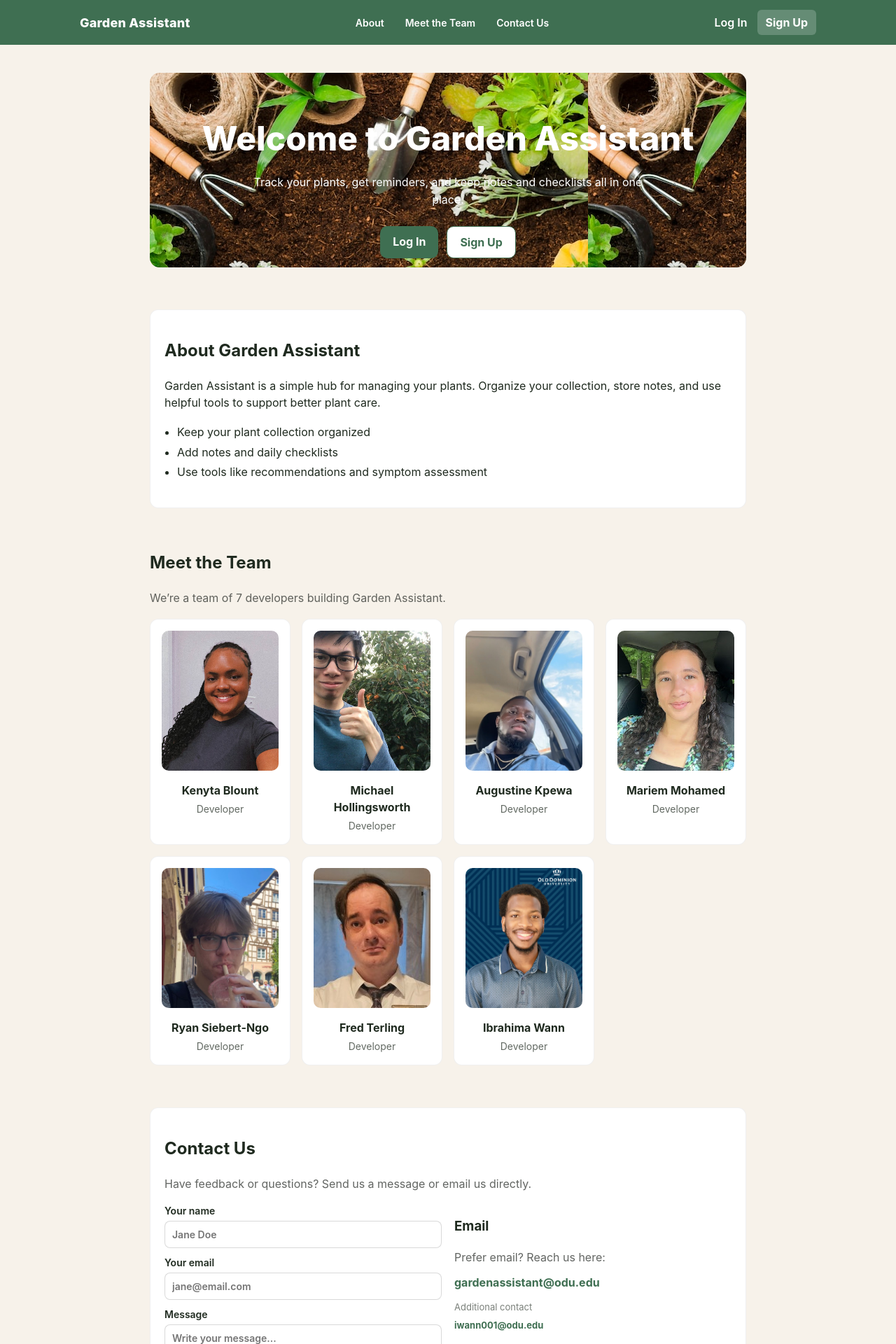
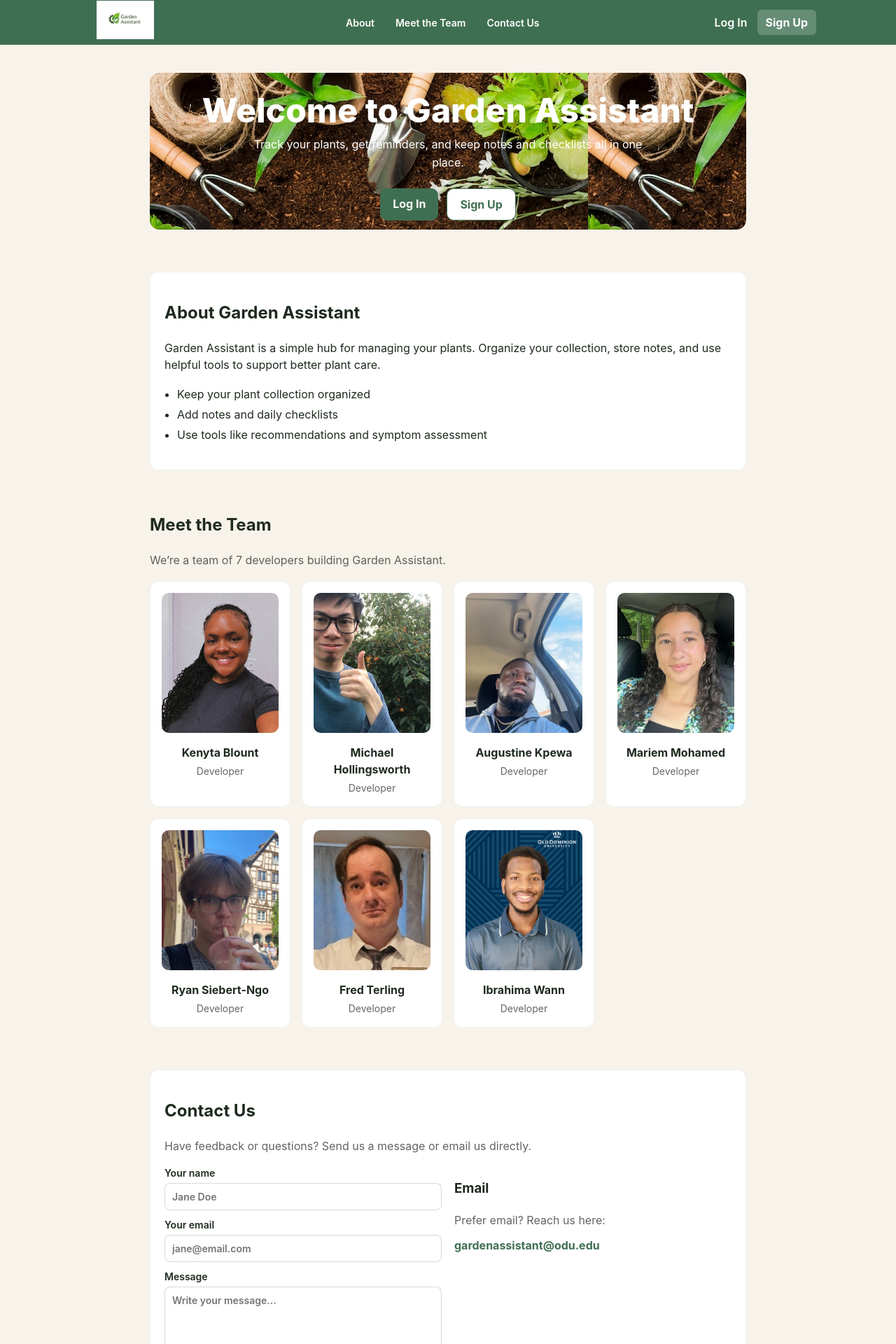
Before and after one commit to Garden-Assistant-Red-Team/Spring-2026---Red, a React (Create React App) app in the folder frontend/: page / in a window 1280 px wide. Shown: the top 1920 px of the page at 70% size. Built offline with nearby package versions, Linux system fonts and the light colour scheme; no server answers.

Commit message:
fixed the errors

```diff
--- a/frontend/src/components/Header.css
+++ b/frontend/src/components/Header.css
@@ -49,6 +49,12 @@
   cursor: pointer;
   padding: 6px 8px;
 }
+/* Logo inside navbar */
+.nav-logo {
+  height: 55px;
+  width: 130px;
+  object-fit: contain;
+}
 
 .tab:hover {
   text-decoration: underline;   /* simple hover effect */
@@ -76,6 +82,8 @@
   background: rgba(255, 255, 255, 0.2);
 }
 
+
+
 /* Slight hover feedback */
 .public-signup:hover {
   background: rgba(255, 255, 255, 0.3);
--- a/frontend/src/components/Header.js
+++ b/frontend/src/components/Header.js
@@ -1,6 +1,7 @@
 import React from "react";
 import { Link, useLocation } from "react-router-dom";
 import "./Header.css";
+import logo from "../images/logo.png";
 
 export default function Header() {
   const location = useLocation();
@@ -23,9 +24,13 @@ export default function Header() {
     <header className="public-header">
       <div className="public-header-inner">
 
-        {/* App Name */}
+        {/* Logo replacing text */}
         <Link to="/" className="public-brand">
-          Garden Assistant
+          <img
+            src={logo}
+            alt="Garden Assistant Logo"
+            className="nav-logo"
+          />
         </Link>
 
         {/* Navigation Tabs */}
--- a/frontend/src/pages/Home.css
+++ b/frontend/src/pages/Home.css
@@ -3,7 +3,8 @@
   min-height: 100vh;
   background: #f7f2ea;
   color: #1f2a1f;
-  font-family: -apple-system, BlinkMacSystemFont, "Segoe UI", Roboto, Arial, sans-serif;
+  font-family: -apple-system, BlinkMacSystemFont, "Segoe UI", Roboto, Arial,
+    sans-serif;
 }
 
 /* Main content container */
@@ -23,14 +24,31 @@
   border-radius: 14px;
   color: white;
 
-  /* simple overlay effect */
+  /* simple overlay effect (keeps text readable) */
   background-blend-mode: overlay;
   background-color: rgba(0, 0, 0, 0.45);
 }
 
+/* Logo + title row */
+.hero-header {
+  display: flex;
+  align-items: center;
+  justify-content: center; /* keeps it centered as a group */
+  gap: 16px;
+  margin-bottom: 14px;
+}
+
+/* Logo sizing */
+.hero-logo {
+  height: 58px;
+  width: auto;
+  object-fit: contain;
+}
+
+/* Title */
 .hero h1 {
   font-size: 48px;
-  margin-bottom: 14px;
+  margin: 0; /* hero-header already controls spacing */
   font-weight: 800;
 }
 
@@ -191,7 +209,19 @@
     grid-template-columns: 1fr;
   }
 
+  .hero {
+    padding: 80px 16px;
+  }
+
+  .hero-header {
+    gap: 12px;
+  }
+
+  .hero-logo {
+    height: 46px;
+  }
+
   .hero h1 {
-    font-size: 36px;
+    font-size: 34px;
   }
 }
--- a/frontend/src/pages/Home.js
+++ b/frontend/src/pages/Home.js
@@ -12,7 +12,7 @@ import mariem from "../images/mariem.jpg";
 import ryan from "../images/ryan.jpg";
 import fred from "../images/fred.jpg";
 import ibrahima from "../images/ibrahima.jpeg";
-//import placeholder from "../images/placeholder.jpg";
+
 // Background
 import heroBg from "../images/hero.jpg";
 
@@ -24,7 +24,9 @@ export default function Home() {
     if (!hash) return;
 
     const el = document.getElementById(hash);
-    if (el) el.scrollIntoView({ behavior: "smooth", block: "start" });
+    if (el) {
+      el.scrollIntoView({ behavior: "smooth", block: "start" });
+    }
   }, [location.hash]);
 
   const team = [
@@ -42,16 +44,18 @@ export default function Home() {
       <Header />
 
       <main className="home-container">
-        {/* HERO */}
+
+        {/* HERO SECTION */}
         <section
           className="hero"
           style={{ backgroundImage: `url(${heroBg})` }}
         >
           <div className="hero-content">
             <h1>Welcome to Garden Assistant</h1>
+
             <p>
-              Track your plants, get reminders, and keep notes and checklists all
-              in one place.
+              Track your plants, get reminders, and keep notes and checklists
+              all in one place.
             </p>
 
             <div className="cta-buttons">
@@ -69,8 +73,9 @@ export default function Home() {
         <section id="about" className="section card">
           <h2>About Garden Assistant</h2>
           <p>
-            Garden Assistant is a simple hub for managing your plants. Organize your
-            collection, store notes, and use helpful tools to support better plant care.
+            Garden Assistant is a simple hub for managing your plants.
+            Organize your collection, store notes, and use helpful tools
+            to support better plant care.
           </p>
 
           <ul>
@@ -141,16 +146,12 @@ export default function Home() {
               <h3>Email</h3>
               <p className="muted">Prefer email? Reach us here:</p>
 
-              <a className="email-link" href="mailto:gardenassistant@odu.edu">
+              <a
+                className="email-link"
+                href="mailto:gardenassistant@odu.edu"
+              >
                 gardenassistant@odu.edu
               </a>
-
-              <div className="contact-note">
-                <div className="contact-note-title">Additional contact</div>
-                <a className="email-link" href="mailto:iwann001@odu.edu">
-                  iwann001@odu.edu
-                </a>
-              </div>
             </div>
           </div>
         </section>
```
Also changed, not shown: frontend/src/images/logo.png (added), 1 other file (tests, documents, lock files or other folders).
